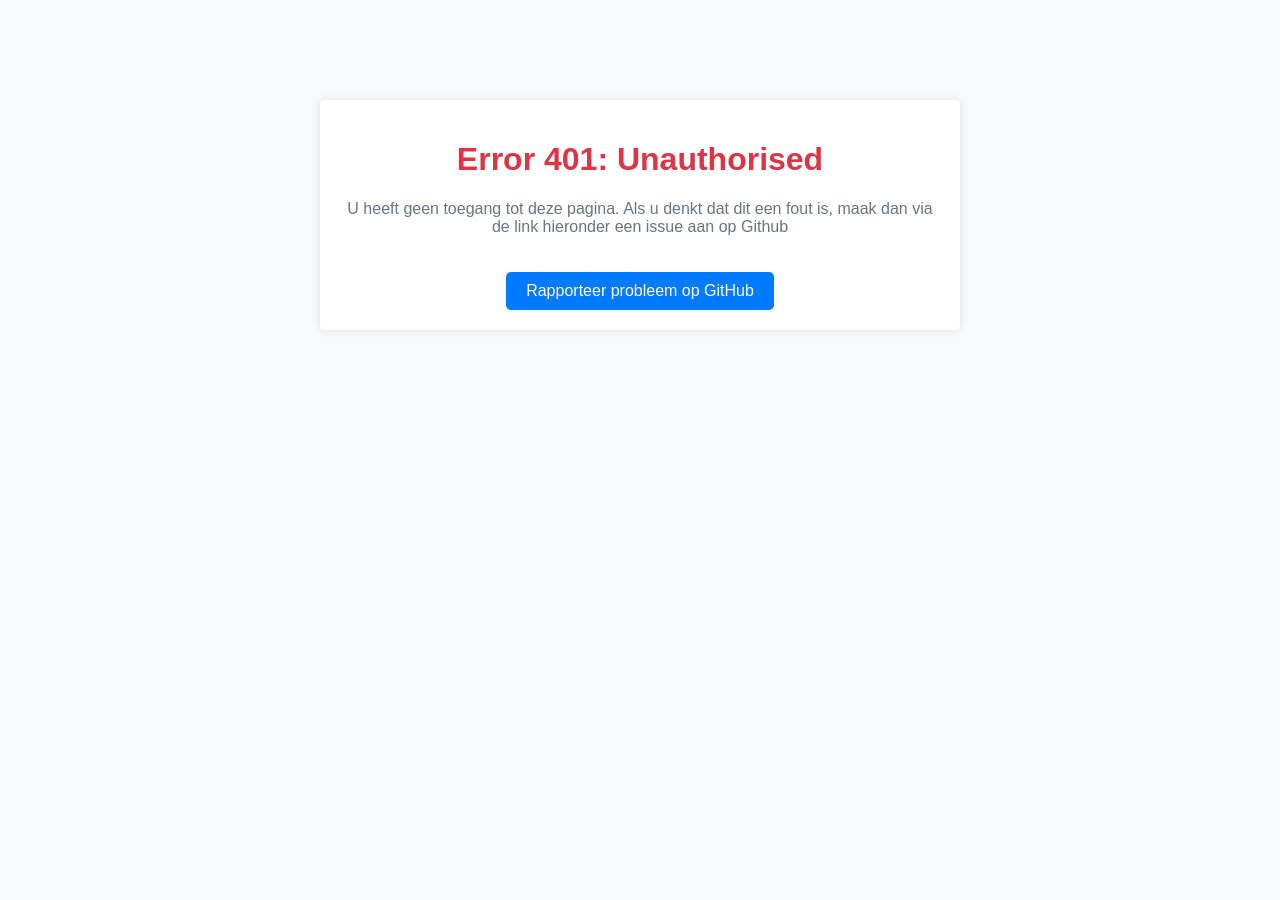
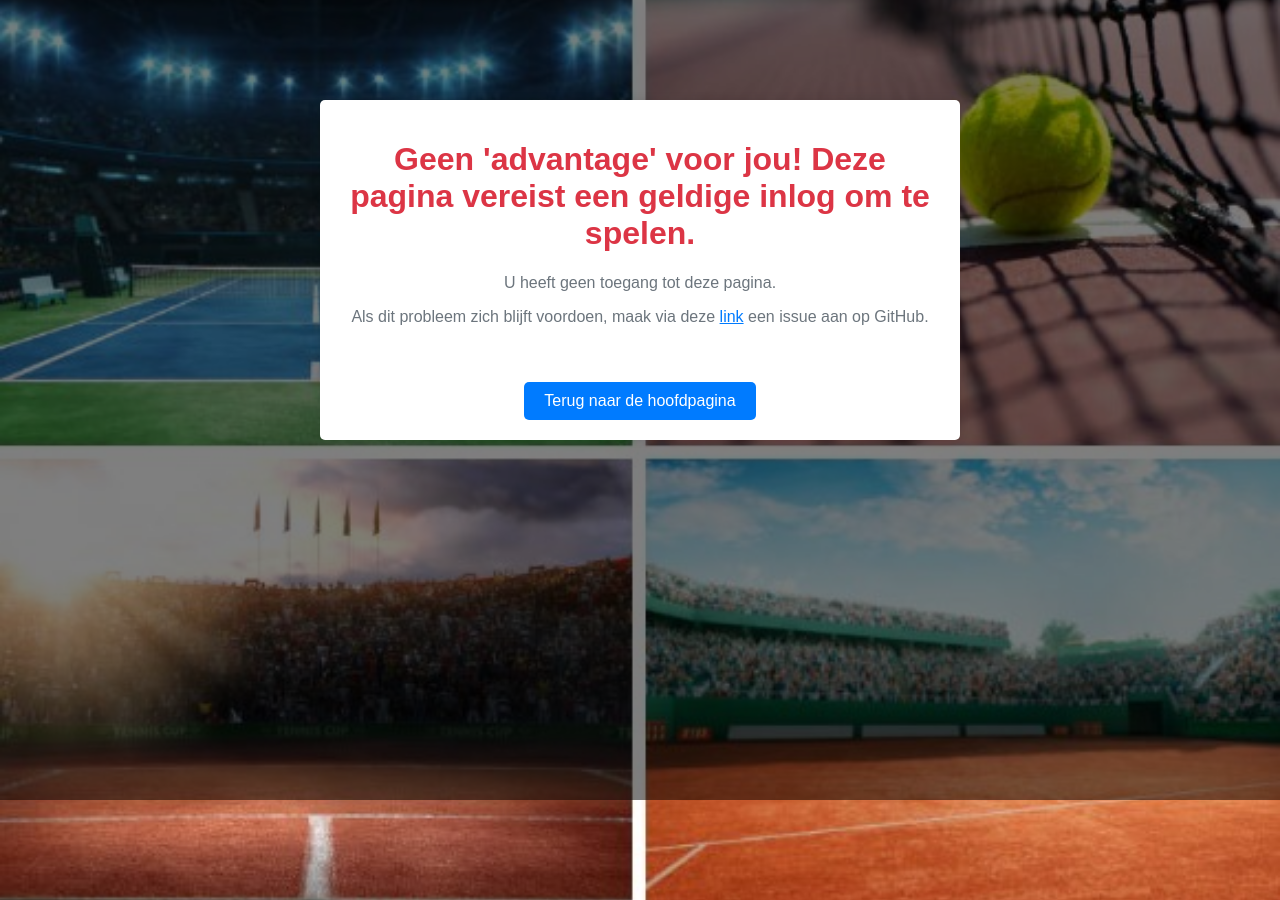
Before and after one commit to ZanderCeunen/Posta, a Flask app: template templates/401.html in a window 1280 px wide. Before the commit the page ends 310 px from the top, so only its background shows below. Run offline with Flask 3, Linux system fonts and the light colour scheme; the template is opened without the code that fills it, so the values that code supplies are empty.

Commit message:
Optimized error pages

```diff
--- a/static/401.css
+++ b/static/401.css
@@ -1,8 +1,23 @@
 body {
-    font-family: Arial, sans-serif;
-    background-color: #f8f9fa;
+    background-image: url("/static/achtergrond.png");
+    background-size: cover;
+    background-repeat: no-repeat;
+    background-position: center;
+    position: relative;
     margin: 0;
     padding: 0;
+    font-family: Arial, sans-serif;
+    height: 100vh;
+}
+
+.overlay {
+    position: fixed;
+    top: 0;
+    left: 0;
+    width: 100%;
+    height: 100%;
+    background-color: rgba(0, 0, 0, 0.5); /* Semi-transparent black */
+    z-index: -1
 }
 
 .error-container {
@@ -25,16 +40,27 @@ p {
 }
 
 a {
-    display: inline-block;
-    margin-top: 20px;
-    padding: 10px 20px;
-    background-color: #007bff;
-    color: #fff;
-    text-decoration: none;
-    border-radius: 5px;
-    transition: background-color 0.3s ease;
+    color: #007bff; /* Blauwe kleur */
+    text-decoration: underline; /* Onderstreepte tekst */
+    transition: color 0.3s ease;
 }
 
 a:hover {
-    background-color: #0056b3;
+    color: #0056b3; /* Verander kleur bij hover */
 }
+
+.return-button {
+    display: inline-block;
+    margin-top: 40px; /* Aangepaste marge voor de terugknop */
+    padding: 10px 20px; /* Ruimte rond de knop */
+    background-color: #007bff; /* Blauwe achtergrond */
+    color: #fff; /* Witte tekst */
+    text-decoration: none; /* Geen onderstreepte stijl */
+    border: none; /* Geen rand */
+    border-radius: 5px; /* Afgeronde hoeken */
+    transition: background-color 0.3s ease; /* Vloeiende overgang bij hover */
+}
+
+.return-button:hover {
+    background-color: #0056b3; /* Verander kleur bij hover */
+}
--- a/templates/401.html
+++ b/templates/401.html
@@ -8,11 +8,29 @@
     <link rel="stylesheet" href="{{ url_for('static', filename='401.css') }}"> <!-- Use appropriate CSS file -->
 </head>
 <body>
+    <div class="overlay"></div>
     <div class="error-container">
-        <h1>Error 401: Unauthorised</h1>
-        <p>U heeft geen toegang tot deze pagina.
-            Als u denkt dat dit een fout is, maak dan via de link hieronder een issue aan op Github</p>
-        <a href="https://github.com/ZanderCeunen/Posta/issues/new" target="_blank">Rapporteer probleem op GitHub</a>
+        <h1 id="error-message">Error</h1>
+        <p>U heeft geen toegang tot deze pagina. </p>
+        <p>Als dit probleem zich blijft voordoen, maak via deze <a href="https://github.com/ZanderCeunen/Posta/issues/new" target="_blank">link</a> een issue aan op GitHub.</p>
+        <a href="/" class="return-button">Terug naar de hoofdpagina</a>
     </div>
+
+    <script>
+        // Lijst met willekeurige zinnen
+        var errorMessages = [
+            "Toegang geweigerd! Je hebt de verkeerde code ingeslagen, geen 'love' hier.",
+            "Deze pagina is als een gesloten tennisbaan - geen toegang zonder de juiste pas.",
+            "Fout! Je hebt niet het juiste lidmaatschap om deze 'match' te bekijken.",
+            "Geen 'advantage' voor jou! Deze pagina vereist een geldige inlog om te spelen.",
+                    ];
+
+        // Kies een willekeurige zin uit de lijst
+        var randomIndex = Math.floor(Math.random() * errorMessages.length);
+        var errorMessage = errorMessages[randomIndex];
+
+        // Voeg de willekeurige zin toe aan de h1-tag
+        document.getElementById("error-message").textContent = errorMessage;
+    </script>
 </body>
 </html>
```
Also changed, not shown: static/404.css (+37 -11 lines), templates/404.html (+21 -5 lines).
